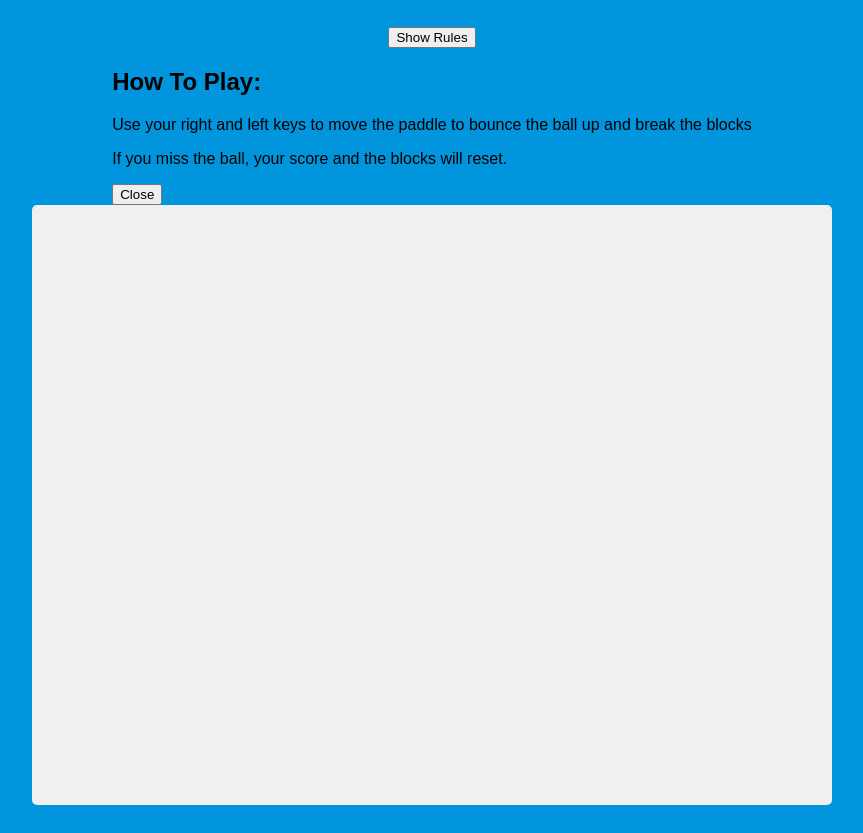
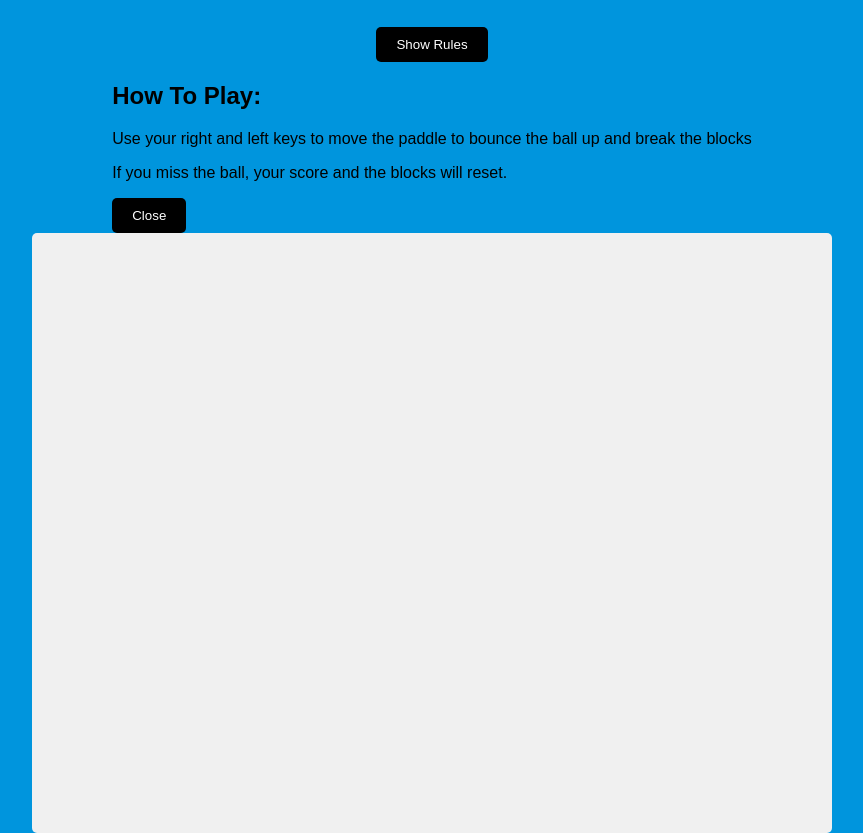
Before and after one commit to BeataJ/breakoutGame, a plain HTML site: page index.html in a window 1280 px wide. Shown: the part 85-918 px from the top of the page, without its empty margins (208-1071 px from the left). Before the commit the page ends 890 px from the top, so only its background shows below. Drawn offline with Linux system fonts and the light colour scheme.

Commit message:
style .btn

```diff
--- a/style.css
+++ b/style.css
@@ -23,3 +23,12 @@ canvas {
   display: block;
   border-radius: 5px;
 }
+
+.btn {
+  cursor: pointer;
+  border: 0;
+  padding: 10px 20px;
+  background: #000;
+  color: #fff;
+  border-radius: 5px;
+}
```
